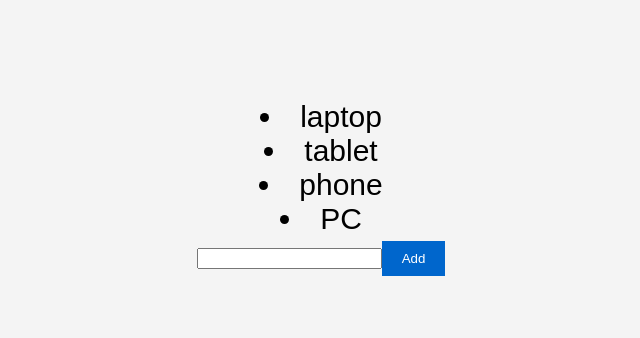
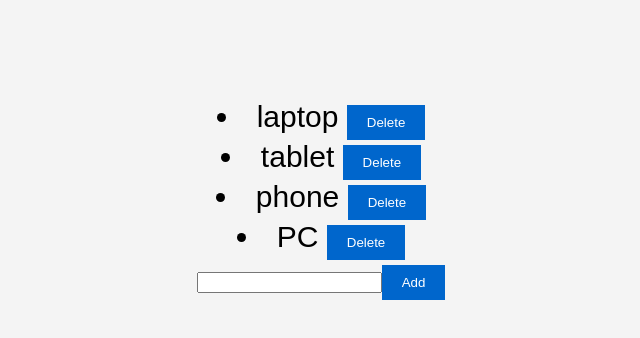
Before and after one commit to Hussein6685/frist-react-app, a React (Create React App) app: page / in a window 1280 px wide. Shown: the top 338 px of the page, without its empty margins (319-959 px from the left). Built offline with nearby package versions, Linux system fonts and the light colour scheme.

Commit message:
add delete  button to list

```diff
--- a/src/App.js
+++ b/src/App.js
@@ -11,6 +11,9 @@ import MyInput from './myInput';
 import { useState } from "react";
 import MyForm from './myFrom';
 const showCategories = true;
+
+
+let nextId = 5;
 
 function App() {
   // const posts = [
@@ -46,13 +49,27 @@ function App() {
   //   return <h1 key={index}>{category}</h1>
   // });
   const [devicesNameInPutValue, setDevicesNameInPutValue] = useState("");
-  const [devices, setDevices] = useState(["laptop", "tablet", "phone", "PC"]);
+  const [devices, setDevices] = useState([
+    { id: 1, name:"laptop"},
+    { id: 2, name:"tablet"},
+    { id: 3, name:"phone"},
+    { id: 4, name:"PC"}
+  ]);
   // const devices = ["laptop", "tablet", "phone", "PC"];
   const devicesList = devices.map((device) => {
-    return <li>{device}</li>
+    return <li key={device.id}>{device.name} <button onClick= {() => {handleDeleteDevice(device.id);}}>Delete</button></li>
   });
+  function handleDeleteDevice(id) {
+    // alert(id);
+    const newDevices = devices.filter((device) => {
+      return device.id != id;
+    });
+    setDevices(newDevices);
+    // devices.splice(id, 1);
+  }
   function handleAddDevice() {
-    setDevices([...devices, devicesNameInPutValue]);
+    setDevices([...devices, { id: nextId, name: devicesNameInPutValue }]);
+    nextId++;
     // const newDevices = [...devices];
     // newDevices.push(devicesNameInPutValue);
     // setDevices(newDevices);
```
